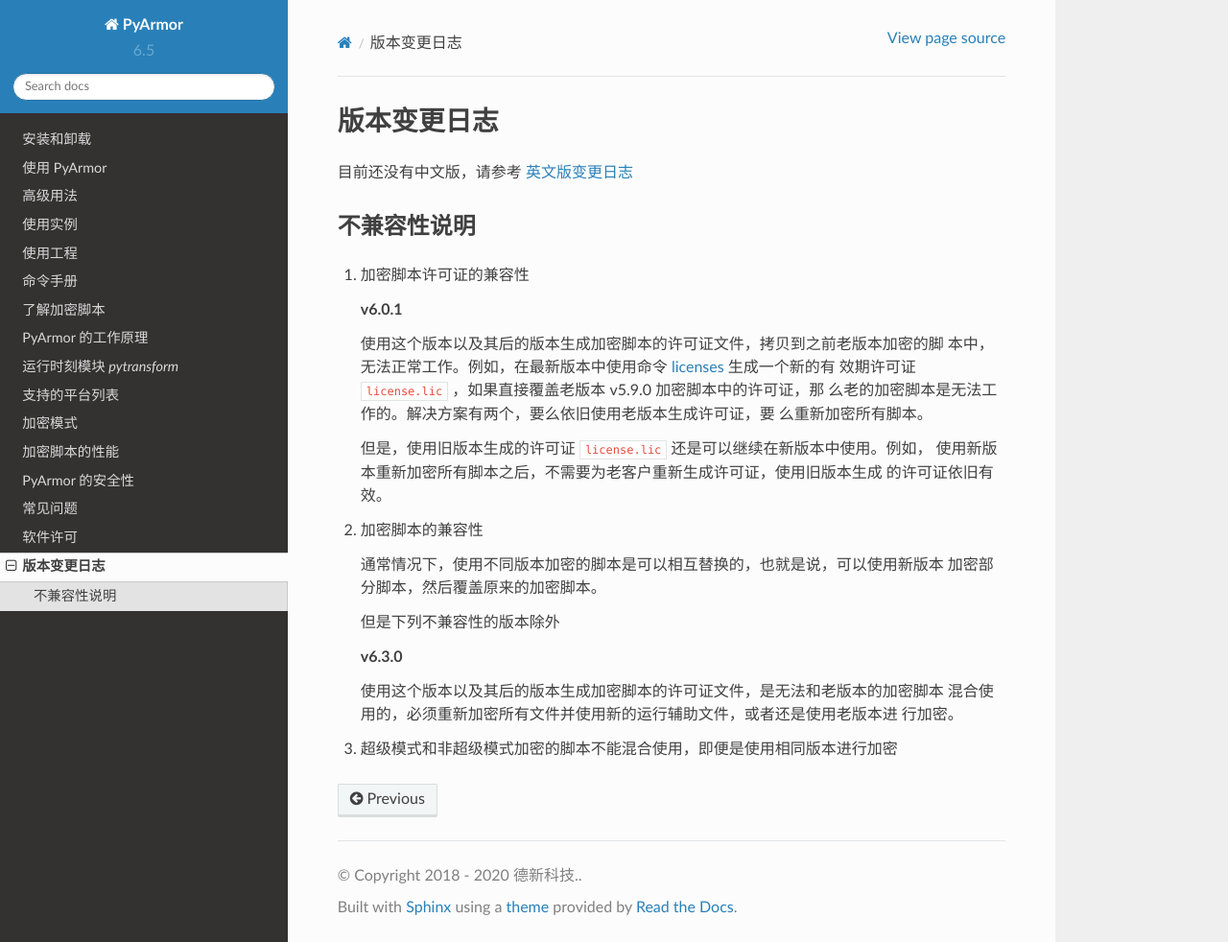
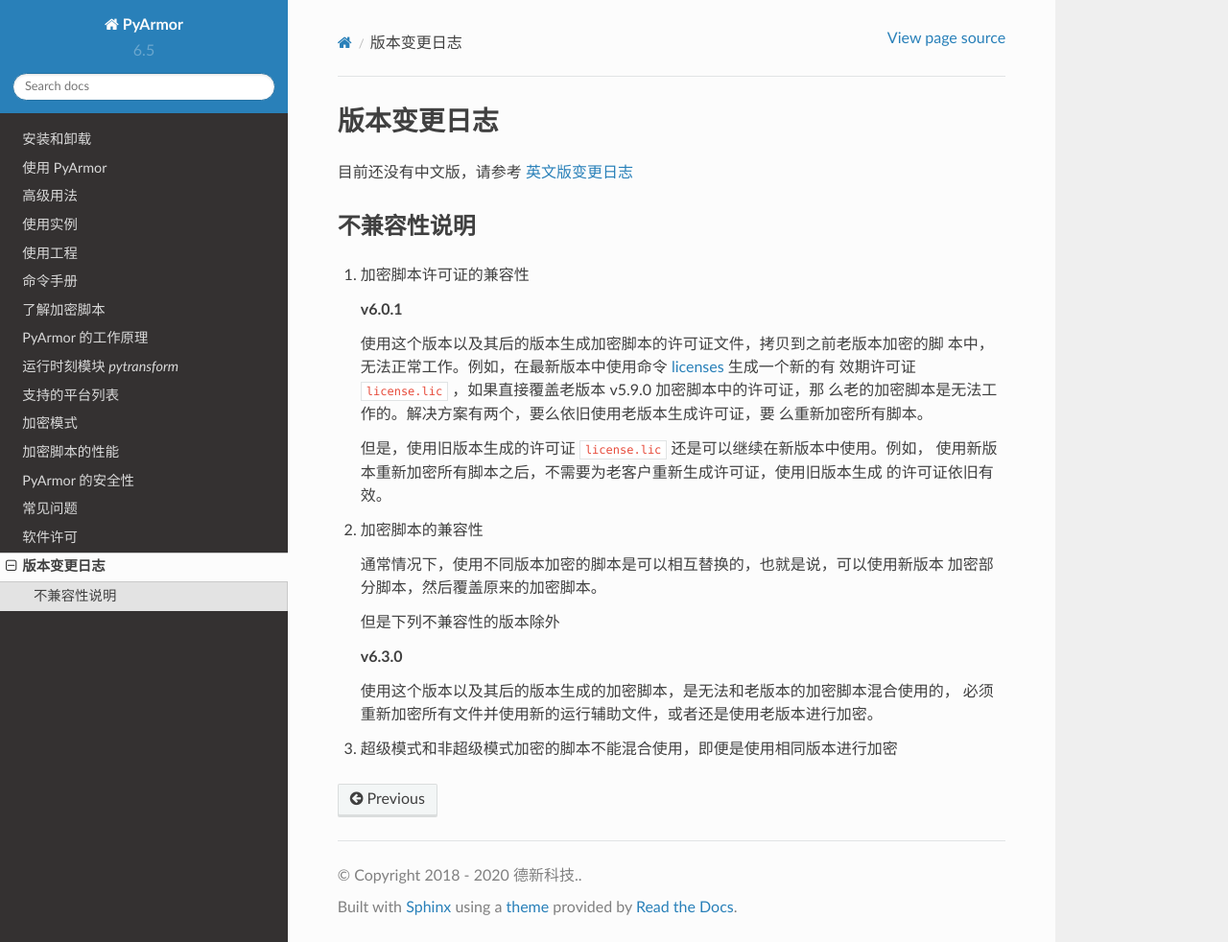
Before and after one commit to dashingsoft/pyarmor-docs-zh, a Sphinx documentation site: the page built from docs/change-logs.rst, in a window 1280 px wide and 982 px high. Shown: the whole window at 96% size. Built offline with Sphinx 7.4.7 and the Read the Docs theme 2.0.0, drawn with Linux system fonts in a browser that asks for light colours.

Commit message:
Refine doc

```diff
--- a/docs/change-logs.rst
+++ b/docs/change-logs.rst
@@ -29,8 +29,7 @@
 
    **v6.3.0**
 
-   使用这个版本以及其后的版本生成加密脚本的许可证文件，是无法和老版本的加密脚本
-   混合使用的，必须重新加密所有文件并使用新的运行辅助文件，或者还是使用老版本进
-   行加密。
+   使用这个版本以及其后的版本生成的加密脚本，是无法和老版本的加密脚本混合使用的，
+   必须重新加密所有文件并使用新的运行辅助文件，或者还是使用老版本进行加密。
 
 3. 超级模式和非超级模式加密的脚本不能混合使用，即便是使用相同版本进行加密
```
